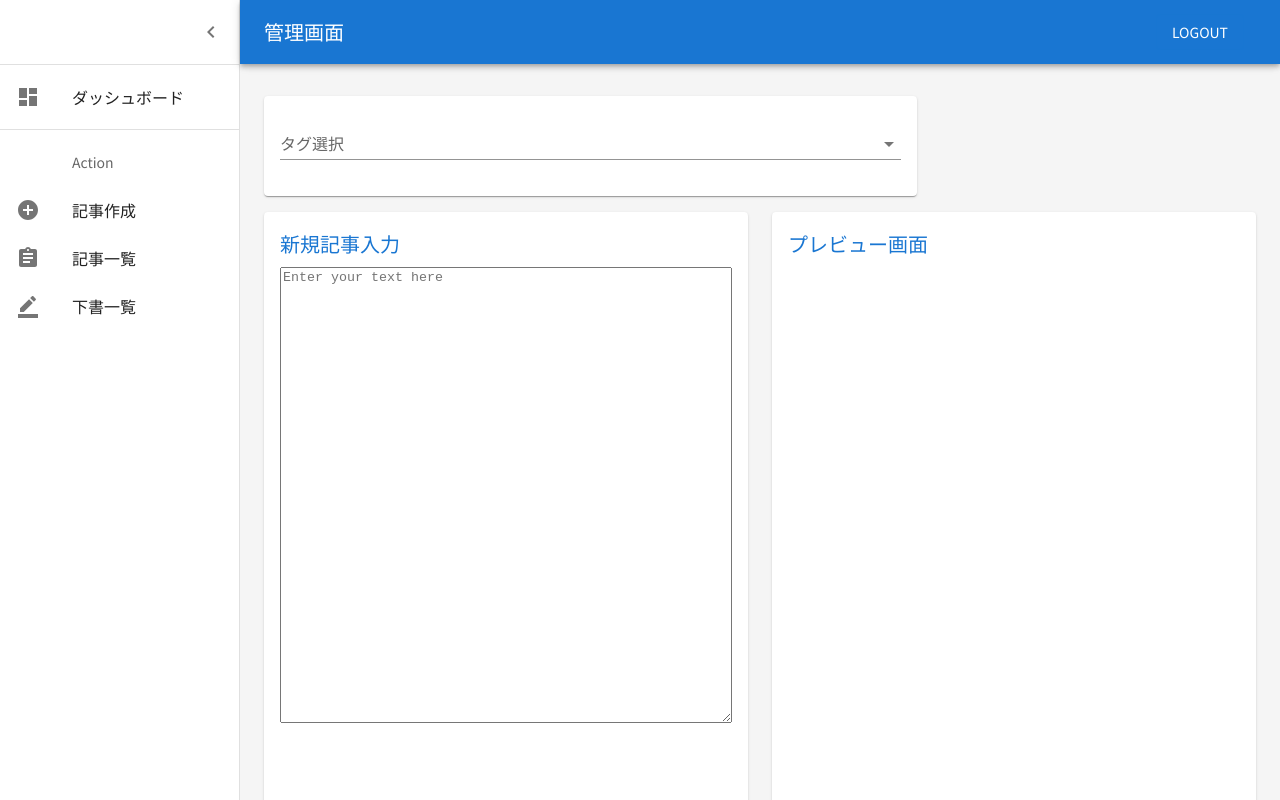
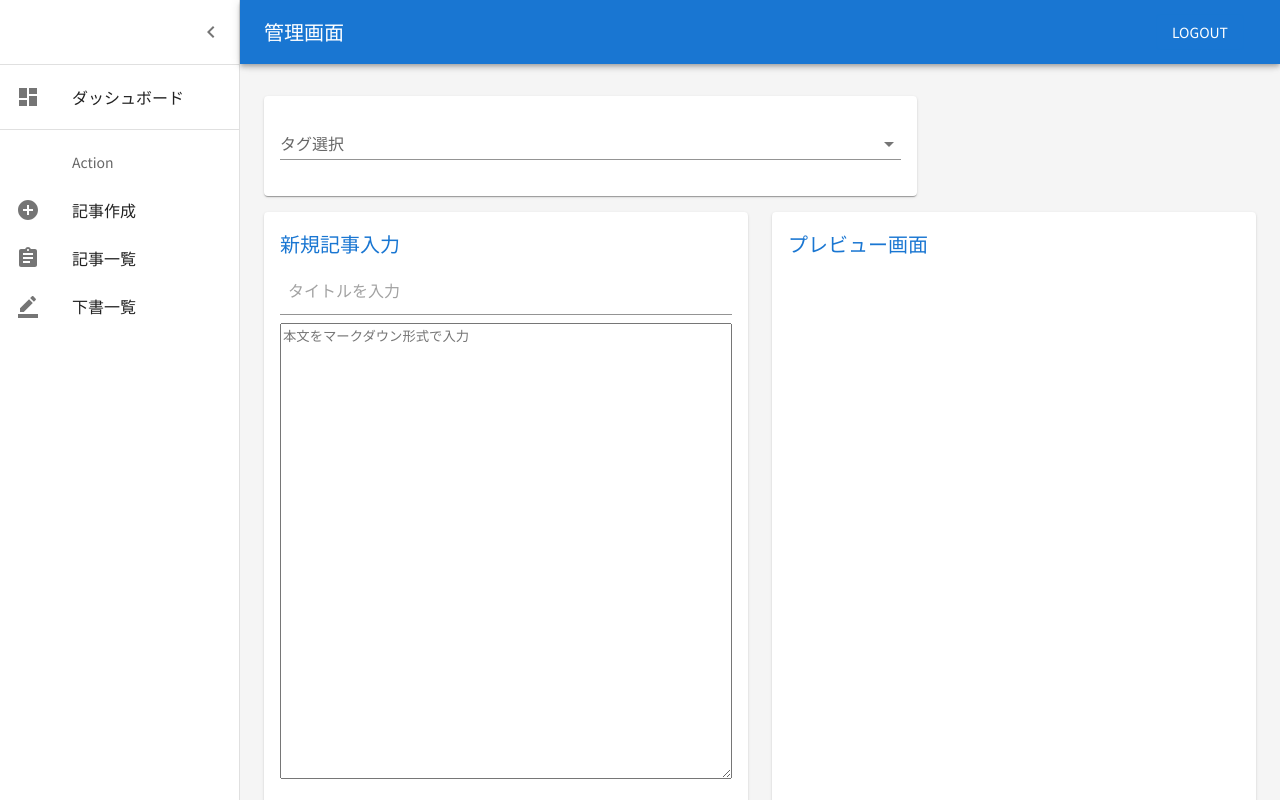
Before and after one commit to 0kkun/tech-blog, a React (Vite) app in the folder frontend/: page /admin/article/create in a window 1280 px wide. Built offline with nearby package versions, Linux system fonts and the light colour scheme.

Commit message:
fix: タイトル追加

```diff
--- a/frontend/src/features/admin/article/components/CreateArticle.tsx
+++ b/frontend/src/features/admin/article/components/CreateArticle.tsx
@@ -1,8 +1,9 @@
-import React, { useState, } from 'react'
+import React from 'react'
 import {
   Button,
   Paper,
   Grid,
+  Input,
 } from '@mui/material'
 import TextareaAutosize from '@mui/material/TextareaAutosize'
 import { useForm } from 'react-hook-form'
@@ -21,7 +22,6 @@ import { MultiSelectTagField } from '../../../../components/admin/elements/Multi
  * NOTE: SyntaxHighlighterのstyleについて
  * https://react-syntax-highlighter.github.io/react-syntax-highlighter/demo/prism.html
  */
-
 export const CreateArticle: React.FC = () => {
   const { watch, register, getValues, setValue } = useForm()
   const inputText = watch('inputText')
@@ -41,26 +41,6 @@ export const CreateArticle: React.FC = () => {
     const values = getValues()
     console.log(values)
   }
-
-  // const handleTextareaKeyDown = (event: React.KeyboardEvent<HTMLTextAreaElement>) => {
-  //   const key = event.key
-  //   if (key === 'Tab') {
-  //     event.preventDefault()
-  //     const textarea = event.currentTarget;
-  //     const start = textarea.selectionStart;
-  //     const end = textarea.selectionEnd;
-
-  //     // カーソル位置にインデントを挿入
-  //     const text = textarea.value;
-  //     const newText = text.substring(0, start) + '\t' + text.substring(end);
-
-  //     // 挿入後にカーソルを正しい位置に移動
-  //     const newCursorPos = start + 1;
-
-  //     textarea.value = newText;
-  //     textarea.setSelectionRange(newCursorPos, newCursorPos);
-  //   }
-  // }
 
   return (
     <>
@@ -88,12 +68,21 @@ export const CreateArticle: React.FC = () => {
         <Grid item xs={6} md={3} lg={6}>
           <Paper sx={paperStyle}>
             <Title>新規記事入力</Title>
+            <Input
+              required
+              placeholder='タイトルを入力'
+              sx={{
+                p: 1,
+                mb: 1,
+                borderBottom: 'none',
+              }}
+              {...register('title')}
+            />
             <TextareaAutosize
               aria-label="empty textarea"
               minRows={30}
-              placeholder="Enter your text here"
+              placeholder="本文をマークダウン形式で入力"
               {...register('inputText')}
-              // onKeyDown={(event) => {handleTextareaKeyDown(event)}}
             />
           </Paper>
         </Grid>
@@ -161,7 +150,6 @@ export const CreateArticle: React.FC = () => {
           </Grid>
         </Grid>
       </Grid>
-
     </>
   )
 }
```
